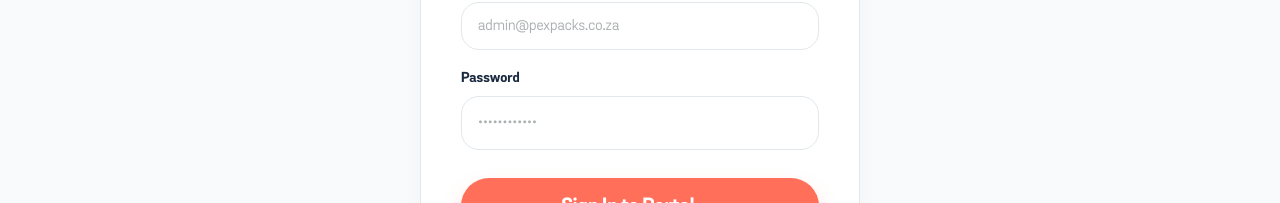
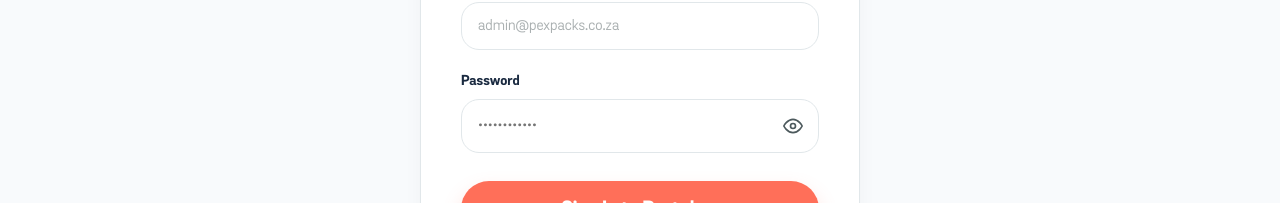
Before and after one commit to mcebisidesigner-spec/pexpacks-supplies, a Next.js app: page /login in a window 1280 px wide. Shown: the part 408-611 px from the top of the page. Built offline with nearby package versions, Linux system fonts and the light colour scheme; no server answers.

Commit message:
feat: add password visibility toggle to admin login page

```diff
--- a/app/login/LoginForm.tsx
+++ b/app/login/LoginForm.tsx
@@ -15,6 +15,7 @@ type LoginFormProps = {
 export function LoginForm({ error, message }: LoginFormProps) {
   const [email, setEmail] = useState("");
   const [password, setPassword] = useState("");
+  const [showPassword, setShowPassword] = useState(false);
 
   // Forgot Password Modal state
   const [showForgotModal, setShowForgotModal] = useState(false);
@@ -96,17 +97,40 @@ export function LoginForm({ error, message }: LoginFormProps) {
           </div>
 
           <div className={styles.fieldGroup}>
-            <Input
+            <label htmlFor="password" className={styles.passwordLabel}>Password</label>
+            <div className={styles.passwordWrap}>
+              <input
                 id="password"
                 name="password"
-              type="password"
-              label="Password"
+                type={showPassword ? "text" : "password"}
                 placeholder="••••••••••••"
                 value={password}
                 onChange={(e) => setPassword(e.target.value)}
                 required
                 autoComplete="current-password"
+                className={styles.passwordInput}
               />
+              <button
+                type="button"
+                onClick={() => setShowPassword((v) => !v)}
+                className={styles.passwordToggle}
+                aria-label={showPassword ? "Hide password" : "Show password"}
+              >
+                {showPassword ? (
+                  <svg viewBox="0 0 24 24" fill="none" stroke="currentColor" strokeWidth="2" strokeLinecap="round" strokeLinejoin="round">
+                    <path d="M17.94 17.94A10.07 10.07 0 0 1 12 20c-7 0-11-8-11-8a18.45 18.45 0 0 1 5.06-5.94" />
+                    <path d="M9.9 4.24A9.12 9.12 0 0 1 12 4c7 0 11 8 11 8a18.5 18.5 0 0 1-2.16 3.19" />
+                    <path d="M14.12 14.12a3 3 0 1 1-4.24-4.24" />
+                    <line x1="1" y1="1" x2="23" y2="23" />
+                  </svg>
+                ) : (
+                  <svg viewBox="0 0 24 24" fill="none" stroke="currentColor" strokeWidth="2" strokeLinecap="round" strokeLinejoin="round">
+                    <path d="M1 12s4-8 11-8 11 8 11 8-4 8-11 8-11-8-11-8z" />
+                    <circle cx="12" cy="12" r="3" />
+                  </svg>
+                )}
+              </button>
+            </div>
           </div>
 
           <Button type="submit" size="lg" className={styles.submitBtn}>
--- a/app/login/login.module.css
+++ b/app/login/login.module.css
@@ -89,6 +89,70 @@
 .fieldGroup {
   display: flex;
   flex-direction: column;
+}
+
+.passwordLabel {
+  font-size: var(--form-label-size, 0.8125rem);
+  font-weight: var(--form-label-weight, 700);
+  color: var(--form-label-color, #334155);
+  margin-bottom: 0.375rem;
+}
+
+.passwordWrap {
+  position: relative;
+  display: flex;
+  align-items: center;
+}
+
+.passwordInput {
+  width: 100%;
+  min-height: var(--form-control-height, 54px);
+  border: var(--form-control-border, 1px solid #e2e8f0);
+  border-radius: var(--form-control-radius, 18px);
+  padding: 0 48px 0 var(--form-control-padding-x, 16px);
+  background: var(--form-control-bg, #ffffff);
+  color: var(--form-control-color, #0f172a);
+  font: inherit;
+  font-size: var(--form-control-font-size, 15px);
+  outline: none;
+  transition: var(--interactive-transition, border-color 0.2s, box-shadow 0.2s);
+}
+
+.passwordInput:hover {
+  border-color: var(--form-control-hover-border, rgba(26, 42, 64, 0.18));
+}
+
+.passwordInput:focus,
+.passwordInput:focus-visible {
+  border-color: var(--form-control-focus-border, #1a7a77);
+  box-shadow: var(--form-control-focus-shadow, 0 0 0 4px rgba(26, 122, 119, 0.12));
+}
+
+.passwordToggle {
+  position: absolute;
+  right: 8px;
+  display: flex;
+  align-items: center;
+  justify-content: center;
+  width: 36px;
+  height: 36px;
+  border: 0;
+  border-radius: 10px;
+  background: transparent;
+  color: var(--pex-text-muted, #64748b);
+  cursor: pointer;
+  padding: 0;
+  transition: color 0.15s, background 0.15s;
+}
+
+.passwordToggle svg {
+  width: 20px;
+  height: 20px;
+}
+
+.passwordToggle:hover {
+  color: var(--pex-primary, #1a7a77);
+  background: rgba(26, 122, 119, 0.06);
 }
 
 .submitBtn {
```
Lines whose indentation alone changed are shown as unchanged.
